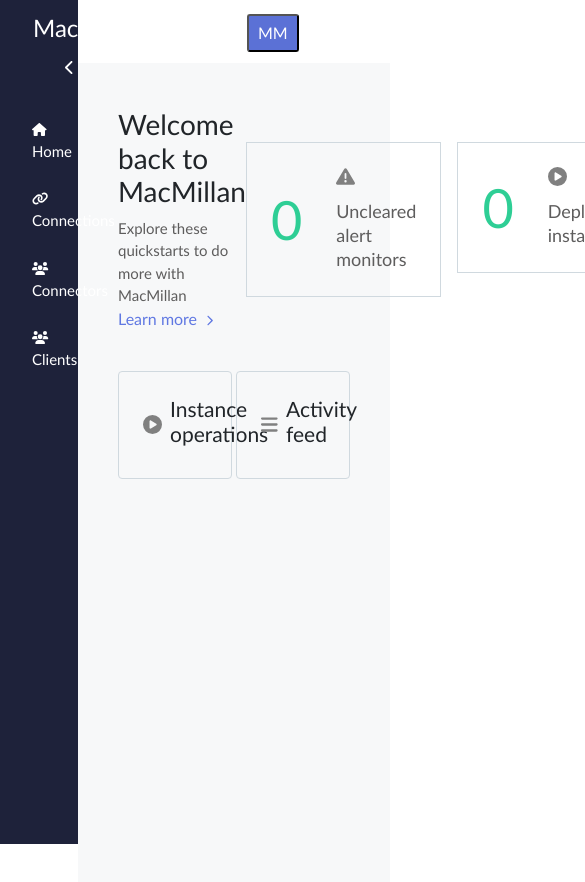
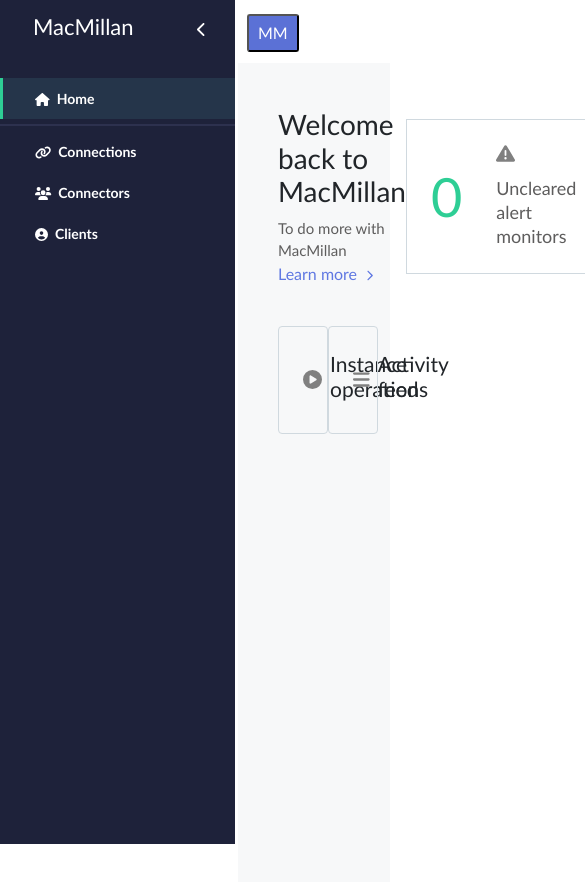
Before and after one commit to MacMillanscg/MacMillan, a React (Create React App) app in the folder frontend/: page / in a window 390 px wide. Shown: the top 882 px of the page, 585 px wide, since content can reach past the window. Built offline with nearby package versions, Linux system fonts and the light colour scheme; sample sign-in values are in the browser's storage; a web font is replaced by a local one.

Commit message:
worked in dashboard and done responsive for it

```diff
--- /dev/null
+++ b/frontend/src/Components/Context/AppContext.js
@@ -0,0 +1,27 @@
+import React, { createContext, useContext, useState } from "react";
+
+// Create a context
+const AppContext = createContext();
+
+// Create a provider component
+export const AppProvider = ({ children }) => {
+  const [sidebarMinimized, setSidebarMinimized] = useState(false);
+
+  // Calculate dashboard width based on sidebar state
+  const dashboardWidth = sidebarMinimized
+    ? "calc(100% - 80px)"
+    : "calc(100% - 238px)";
+
+  return (
+    <AppContext.Provider
+      value={{ sidebarMinimized, setSidebarMinimized, dashboardWidth }}
+    >
+      {children}
+    </AppContext.Provider>
+  );
+};
+
+// Custom hook to use the context
+export const useAppContext = () => {
+  return useContext(AppContext);
+};
--- a/frontend/src/Components/Dashboard/Dashboard.js
+++ b/frontend/src/Components/Dashboard/Dashboard.js
@@ -1,4 +1,4 @@
-import React from "react";
+import React, { useState } from "react";
 import styles from "./Dashboard.module.css";
 import { Link } from "react-router-dom";
 import { FontAwesomeIcon } from "@fortawesome/react-fontawesome";
@@ -8,16 +8,18 @@
   faChevronRight,
   faBars,
 } from "@fortawesome/free-solid-svg-icons";
+import { useAppContext } from "../Context/AppContext";
 
 export const Dashboard = () => {
+  const { dashboardWidth } = useAppContext();
+  console.log("dahsbora", dashboardWidth);
+
   return (
-    <div className="dashboard">
+    <div className="dashboard" style={{ width: dashboardWidth }}>
       <div className={styles.home}>
         <div className={styles.homeTitle}>
           <h1 className={styles.heading1}>Welcome back to MacMillan</h1>
-          <p className={styles.description}>
-            Explore these quickstarts to do more with MacMillan
-          </p>
+          <p className={styles.description}>To do more with MacMillan</p>
           <Link to="#" className={styles.learnMore}>
             Learn more{" "}
             <FontAwesomeIcon
--- a/frontend/src/Components/Login/Login.css
+++ b/frontend/src/Components/Login/Login.css
@@ -4,13 +4,13 @@
     background: white;
     border-radius: 4px;
     padding: 18px 33px;
-    height: 557px;
-    padding-top: 145px;
+    height:430px;
+    padding-top: 30px;
 }
 
 .form-control{
     margin-bottom: 12px;
-    height: 46px;
+    height: 40px;
 }
 input::placeholder{
     color: #bdb1b1 !important;
@@ -22,7 +22,7 @@
 }
 
 .submit{
-    height: 47px;
+    height: 44px !important;
     border: none;
     width: 100%;
     color: white;
@@ -31,7 +31,7 @@
 }
 h3{
     font-weight: 400;
-    margin: 20px 0 30px 0 !important;
+    margin: 15px 0 30px 0 !important;
 }
 h4{
     font-size: 16px !important;
@@ -66,5 +66,7 @@
     margin-left: 4px;
 }
 .para{
-    margin-left: 132px;
+    text-align: right;
+    margin-right: 0 !important;
+    margin-top: 22px;
 }
--- a/frontend/src/Components/Login/Login.js
+++ b/frontend/src/Components/Login/Login.js
@@ -34,6 +34,12 @@
     } catch (error) {
       toast.dismiss();
       toast.error("Something went wrong");
+    }
+  };
+
+  const handleKeyPress = (event) => {
+    if (event.key === "Enter") {
+      loginUser();
     }
   };
 
@@ -83,7 +89,12 @@
             </div>
           </div>
 
-          <button onClick={loginUser} type="submit" className="submit">
+          <button
+            onClick={handleKeyPress}
+            onKeyPress={handleKeyPress}
+            type="submit"
+            className="submit"
+          >
             Log In
           </button>
           <div className="no-account text-end mt-1">
--- /dev/null
+++ b/frontend/src/Components/Resposive.js
@@ -0,0 +1,5 @@
+import React from "react";
+
+export const Resposive = () => {
+  return <div>Resposive</div>;
+};
--- a/frontend/src/Components/Sidebar/Sidebar.js
+++ b/frontend/src/Components/Sidebar/Sidebar.js
@@ -1,4 +1,4 @@
-import React from "react";
+import React, { useState } from "react";
 import styles from "./Sidebar.module.css";
 import { Link } from "react-router-dom";
 import { FontAwesomeIcon } from "@fortawesome/react-fontawesome";
@@ -7,43 +7,135 @@
   faLink,
   faUsers,
   faChevronLeft,
+  faBars,
+  faUserCircle,
 } from "@fortawesome/free-solid-svg-icons";
 import logo from "../../assets/images/logo.jpg";
+import { useAppContext } from "../Context/AppContext";
 
 export const Sidebar = () => {
+  const [activeLink, setActiveLink] = useState("home");
+  const [showText, setShowText] = useState(true);
+  // const [sidebarMinimized, setSidebarMinimized] = useState(false);
+  const { sidebarMinimized, setSidebarMinimized } = useAppContext();
+
+  const handleItemClick = (link) => {
+    setActiveLink(link);
+  };
+
+  const toggleSidebarWidth = () => {
+    setSidebarMinimized(!sidebarMinimized);
+  };
+  console.log("sidebar ", sidebarMinimized);
+
+  const toggleTextVisibility = () => {
+    setShowText(!showText);
+    toggleSidebarWidth();
+  };
+
   return (
-    <div className={styles.sidebar}>
+    <div
+      className={`${styles.sidebar} ${
+        sidebarMinimized && styles["sidebar-minimized"]
+      }`}
+    >
       <div className={styles.headerlogo}>
-        <div className="sidebar-logo">
+        <div className="sidebar-logo" onClick={toggleTextVisibility}>
           <Link className={styles.sidebarLogo} to="/">
+            {showText ? (
+              <>
                 MacMillan
-            <FontAwesomeIcon icon={faChevronLeft} className={styles.logoicon} />
+                <FontAwesomeIcon
+                  icon={faChevronLeft}
+                  className={styles.logoicon}
+                />
+              </>
+            ) : (
+              <FontAwesomeIcon icon={faBars} className={styles.logoMenuIcon} />
+            )}
           </Link>
         </div>
       </div>
       <ul className={styles.list}>
-        <li className={styles.li}>
-          <Link className={styles.sidebarLink} to="/">
+        <li
+          className={`${styles.li} ${
+            activeLink === "home" ? styles.active : ""
+          }`}
+        >
+          <Link
+            className={styles.sidebarLink}
+            to="/"
+            onClick={() => handleItemClick("home")}
+          >
+            {showText ? (
+              <>
                 <FontAwesomeIcon icon={faHome} className={styles.icon} />
                 Home
+              </>
+            ) : (
+              <FontAwesomeIcon icon={faHome} className={styles.icon} />
+            )}
           </Link>
         </li>
-        <li className={styles.li}>
-          <Link className={styles.sidebarLink} to="/connections">
+        <hr className={styles.line} />
+        <li
+          className={`${styles.li} ${
+            activeLink === "connections" ? styles.active : ""
+          }`}
+        >
+          <Link
+            className={styles.sidebarLink}
+            to="/connections"
+            onClick={() => handleItemClick("connections")}
+          >
+            {showText ? (
+              <>
                 <FontAwesomeIcon icon={faLink} className={styles.icon} />
                 Connections
+              </>
+            ) : (
+              <FontAwesomeIcon icon={faLink} className={styles.icon} />
+            )}
           </Link>
         </li>
-        <li className={styles.li}>
-          <Link className={styles.sidebarLink} to="/connectors">
+        <li
+          className={`${styles.li} ${
+            activeLink === "connectors" ? styles.active : ""
+          }`}
+        >
+          <Link
+            className={styles.sidebarLink}
+            to="/connectors"
+            onClick={() => handleItemClick("connectors")}
+          >
+            {showText ? (
+              <>
                 <FontAwesomeIcon icon={faUsers} className={styles.icon} />
                 Connectors
+              </>
+            ) : (
+              <FontAwesomeIcon icon={faUsers} className={styles.icon} />
+            )}
           </Link>
         </li>
-        <li className={styles.li}>
-          <Link className={styles.sidebarLink} to="/clients">
-            <FontAwesomeIcon icon={faUsers} className={styles.icon} />
+        <li
+          className={`${styles.li} ${
+            activeLink === "clients" ? styles.active : ""
+          }`}
+        >
+          <Link
+            className={styles.sidebarLink}
+            to="/clients"
+            onClick={() => handleItemClick("clients")}
+          >
+            {showText ? (
+              <>
+                <FontAwesomeIcon icon={faUserCircle} className={styles.icon} />
                 Clients
+              </>
+            ) : (
+              <FontAwesomeIcon icon={faUserCircle} className={styles.icon} />
+            )}
           </Link>
         </li>
       </ul>
--- a/frontend/src/Components/Sidebar/Sidebar.module.css
+++ b/frontend/src/Components/Sidebar/Sidebar.module.css
@@ -4,23 +4,31 @@
     top: 0;
     height: 100vh;
     background:#1e223a;
-    width: 20%;
+    /* width: 20%; */
+    width: 235px;
+    transition: width 0.3s ease;
 }
 .sidebarLogo{
     color: #fff !important;
-    font-size: 24px;
+    font-size: 22px;
     padding-bottom: 15px;
 }
 .sidebarLink{
     color: #fff !important;
-    font-size: 15px !important;
+    font-size: 14px !important;
+    padding: 10px 0 10px 32px;
+    border-left: 3px solid #1e223a;
+    font-weight: 600;
+}
+.sidebarLink:hover{
+    text-decoration: none !important;
 }
 .list{
     margin-top: 20px;
-
+    padding-left: 0 !important;
 }
-.li{
-    margin-bottom: 24px;
+.li:hover{
+    background-color: rgba(101, 212, 217, 0.1);
 }
 .icon{
     margin-right: 7px;
@@ -32,6 +40,23 @@
     padding-top: 10px;
 }
 .logoicon{
-    margin-left: 32px;
+    margin-left: 63px;
     font-size: 15px;
 }
+.active {
+    background-color: rgba(101, 212, 217, 0.1);
+    border-left: 3px solid rgb(46, 206, 149);
+    color: rgb(46, 206, 149);
+}
+.active .sidebarLink{
+    border-left: none;
+}
+.line{
+    border:1px solid #5a618b !important;
+    margin: 5px 0 !important;
+
+}
+
+.sidebar-minimized {
+    width: 80px; /* Minimized width */
+  }
--- a/frontend/src/index.js
+++ b/frontend/src/index.js
@@ -5,11 +5,14 @@
 import { BrowserRouter } from "react-router-dom";
 import "font-awesome/css/font-awesome.min.css";
 import { Toaster } from "react-hot-toast";
+import { AppProvider } from "./Components/Context/AppContext";
 
 ReactDOM.render(
   <BrowserRouter>
-    <Toaster position="top-center" reverseOrder={false} />
-    <App />
+    <AppProvider>
+      <Toaster position="top-center" reverseOrder={false} />
+      <App />
+    </AppProvider>
   </BrowserRouter>,
   document.getElementById("root")
 );
```
Lines whose indentation alone changed are shown as unchanged.
